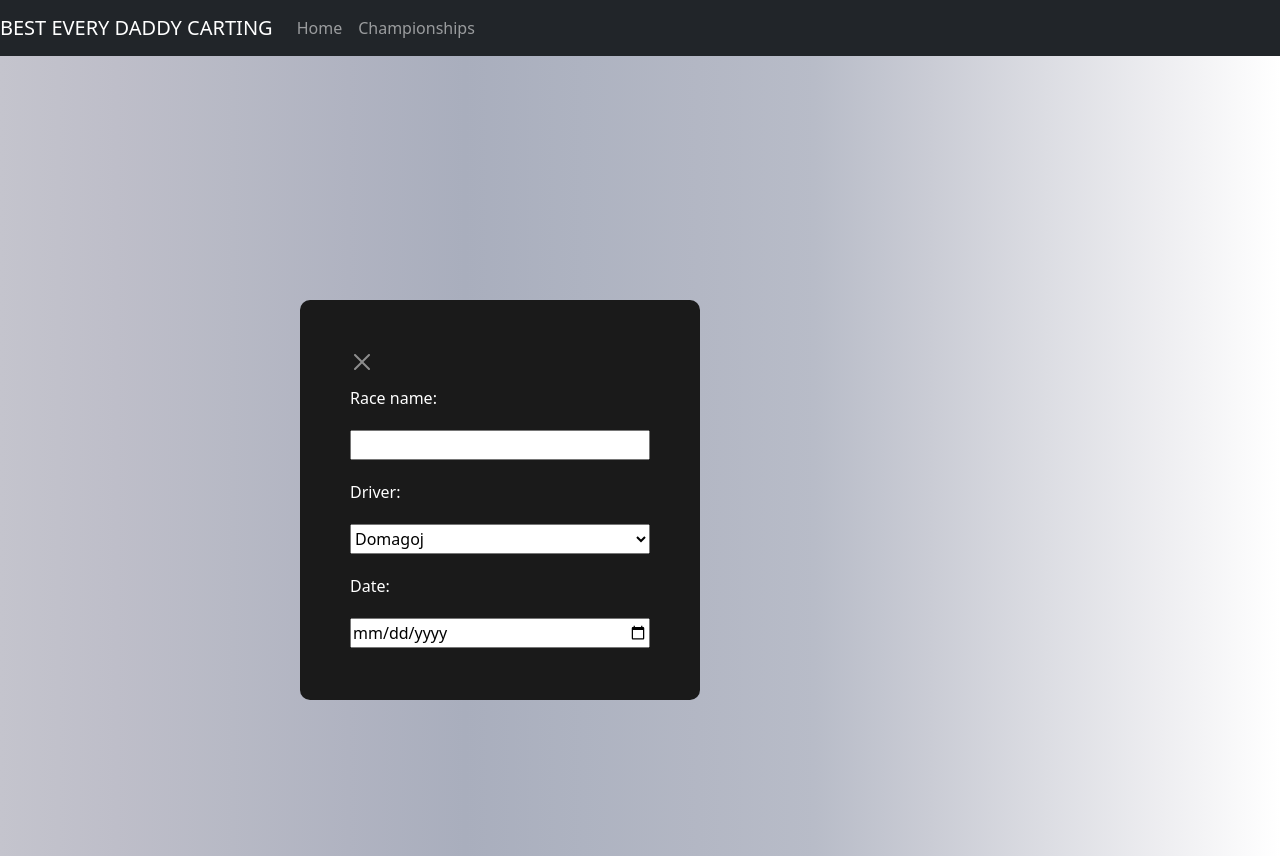
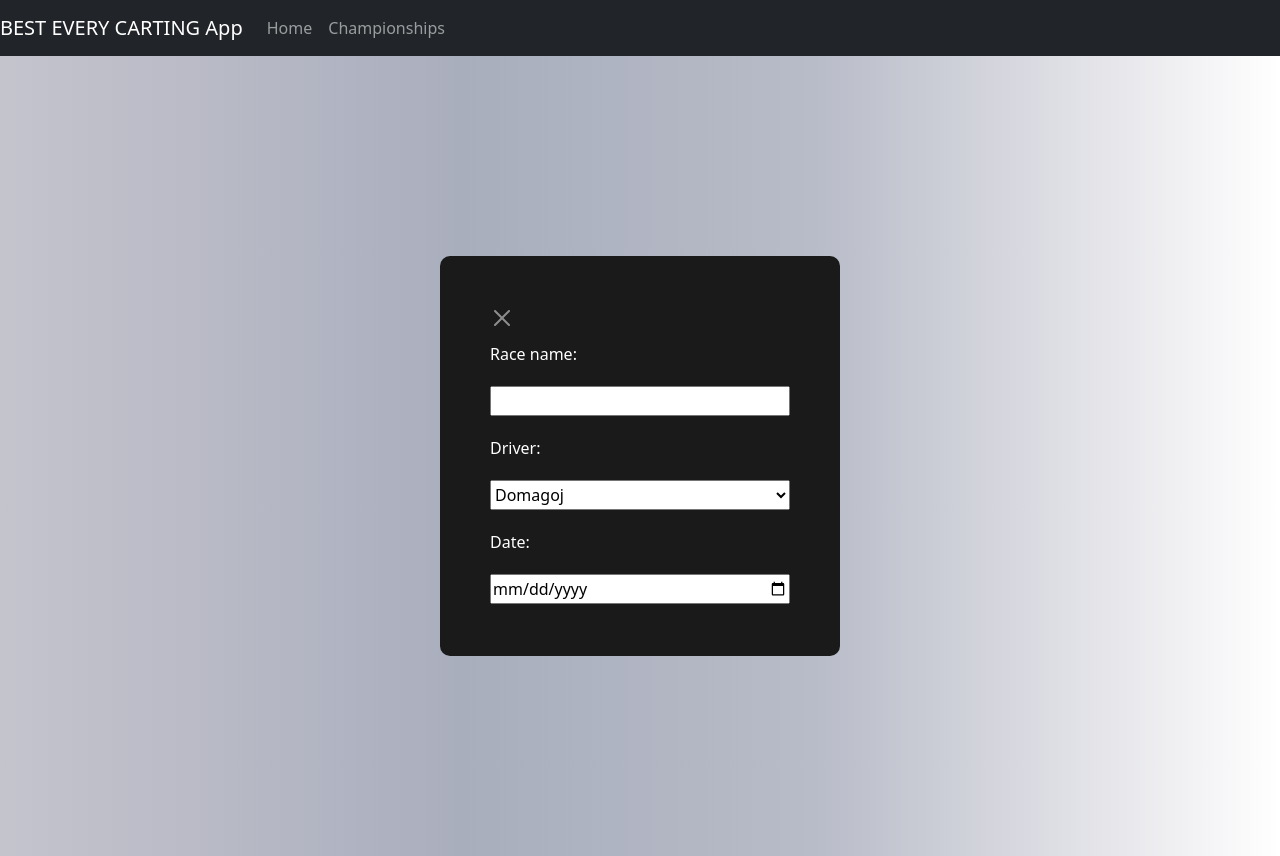
Before and after one commit to dompagoj/karting-best-ever-leaderboard, a React (Create React App) app in the folder frontend/: page /addrace in a window 1280 px wide. Built offline with nearby package versions, Linux system fonts and the light colour scheme.

Commit message:
remakes requested changes

```diff
--- a/frontend/src/ChampionshipDetails.tsx
+++ b/frontend/src/ChampionshipDetails.tsx
@@ -6,7 +6,6 @@ import { Wrapper } from './styles/Race.style'
 
 export const ChampionshipDetails = () => {
     const { id } = useParams()
-    // eslint-disable-next-line @typescript-eslint/no-non-null-assertion
     const { data, isLoading } = useQuery(['championship', id], ()=>getChampionship(id!))
 
     if (isLoading) return <h3>Loading...</h3>
--- a/frontend/src/Championships.tsx
+++ b/frontend/src/Championships.tsx
@@ -4,12 +4,9 @@ import { getChampionships } from './http'
 import { Wrapper } from './styles/Race.style'
 
 export const Championships = () => {
-    const { data, isLoading, error } = useQuery('championships', getChampionships)
+    const { data, isLoading } = useQuery('championships', getChampionships)
 
-    if (isLoading) return <h3>Loading...</h3>
-
-    console.log(data)
-    console.log(error)
+    if ( isLoading ) return <h3>Loading...</h3>
 
     return (
         <Wrapper>
--- a/frontend/src/MainRouter.tsx
+++ b/frontend/src/MainRouter.tsx
@@ -1,22 +1,16 @@
-import { BrowserRouter as Router, Routes, Route, Link } from 'react-router-dom'
+import { BrowserRouter as Router, Routes, Route } from 'react-router-dom'
 import { ChampionshipDetails } from './ChampionshipDetails'
 import { Championships } from './Championships'
-import { Navbar, Nav } from 'react-bootstrap'
 import { RaceForm } from './RaceForm'
 import { Home } from './Home'
+import { NavRoutes } from './NavRoutes'
 
 
 export function MainRouter() {
     return (
 
         <Router>
-            <Navbar bg="dark" variant="dark">
-                <Navbar.Brand>BEST EVERY DADDY CARTING</Navbar.Brand>
-                <Nav className="me-auto">
-                    <Nav.Link as={Link} to={'/'}>Home</Nav.Link>
-                    <Nav.Link as={Link} to={'/championships'}>Championships</Nav.Link>
-                </Nav>
-            </Navbar>
+            <NavRoutes/>
             <Routes>
                 <Route path='/' element={<Home/>}/>
                 <Route path='/championships' element={<Championships/>}/>
--- /dev/null
+++ b/frontend/src/NavRoutes.tsx
@@ -0,0 +1,15 @@
+import { Navbar, Nav,  } from 'react-bootstrap'
+import { Link } from 'react-router-dom'
+
+
+export function NavRoutes() {
+    return (
+        <Navbar bg="dark" variant="dark">
+            <Navbar.Brand>BEST EVERY CARTING App</Navbar.Brand>
+            <Nav className="me-auto">
+                <Nav.Link as={Link} to={'/'}>Home</Nav.Link>
+                <Nav.Link as={Link} to={'/championships'}>Championships</Nav.Link>
+            </Nav>
+        </Navbar>
+    )
+}
--- a/frontend/src/Race.tsx
+++ b/frontend/src/Race.tsx
@@ -1,18 +1,12 @@
-import { useState } from 'react'
 import { Button} from 'react-bootstrap'
 import { Link } from 'react-router-dom'
 import { Wrapper } from './styles/Race.style'
 
 export function AddRace(): JSX.Element {
-    const [ openForm, setOpenForm  ] = useState(false)
-
-    const toggleForm =  ()=> {
-        setOpenForm(!openForm)
-    }
 
     return (
         <Wrapper className='container-fluid'>
-            <Link to={'/addrace'}><Button type='button' onClick={toggleForm}>Add Race</Button></Link>
+            <Link to={'/addrace'}><Button type='button' >Add Race</Button></Link>
         </Wrapper>
     )
 }
--- a/frontend/src/RaceForm.tsx
+++ b/frontend/src/RaceForm.tsx
@@ -4,6 +4,7 @@ import { useQuery } from 'react-query'
 import { useNavigate } from 'react-router-dom'
 import { getDriver } from './http'
 import { Form, Input, Label, Select, Wrapper } from './styles/Race.style'
+import './styles/FormCard.css'
 
 
 
@@ -13,14 +14,13 @@ export function RaceForm(): JSX.Element {
     const onError = (errors, e) => console.log(errors, e)
     const history = useNavigate()
 
-    const { data, isLoading}= useQuery('drivers', getDriver)
-
-
+    const { data, isLoading } = useQuery('drivers', getDriver)
 
     if (isLoading) return <h3>Loading ...</h3>
 
     return (
         <Wrapper className='container-fluid'>
+            <div className='form-container'>
                 <Form onSubmit={handleSubmit(onSubmit, onError)}>
                     <CloseButton onClick={()=>history(-1)} variant='white'/>
                     <br/>
@@ -28,13 +28,14 @@ export function RaceForm(): JSX.Element {
                     <Input id='racename' {...register('driver', { required: true })}></Input>
                     <Label htmlFor='driver'>Driver: </Label>
                     <Select id='dirver'>
-                    {data?.map((drivers, index) => (
-                        <option key={index}>{drivers.name}</option>
+                        {data?.map((driver) => (
+                            <option key={driver.id}>{driver.name}</option>
                         ))}
                     </Select><br/>
                     <Label htmlFor='date'>Date: </Label>
                     <Input id='date' type="date" {...register('date', { required: true })}></Input>
                 </Form>
+            </div>
         </Wrapper>
     )
 }
--- a/frontend/src/http.ts
+++ b/frontend/src/http.ts
@@ -3,16 +3,16 @@ import { Championships, Drivers } from './Data'
 export async function getChampionships() {
     return Championships
 }
-export function mapExample(id:string){
-    const a = Championships.map((championship)=>{
-        return championship.name+'asd'
-    })
-    const b = map(Championships, (championship)=>{
-        return championship.name+'asd'
-    })
-    console.log(a)
-    console.log(b)
-}
+// export function mapExample(id:string){
+//     const a = Championships.map((championship)=>{
+//         return championship.name+'asd'
+//     })
+//     const b = map(Championships, (championship)=>{
+//         return championship.name+'asd'
+//     })
+//     console.log(a)
+//     console.log(b)
+// }
 
 export async function getChampionship(id:string) {
     return Championships.find((c)=>{
@@ -25,12 +25,12 @@ export async function getDriver() {
     return Drivers
 }
 
-function map(arr: any[], cb) {
-    const init:any[] = []
-    for(let i=0; i<arr.length; i++){
-        const elem = arr[i]
-        const result = cb(elem)
-        init.push(result)
-    }
-    return init
-}
+// function map(arr: any[], cb) {
+//     const init:any[] = []
+//     for(let i=0; i<arr.length; i++){
+//         const elem = arr[i]
+//         const result = cb(elem)
+//         init.push(result)
+//     }
+//     return init
+// }
--- /dev/null
+++ b/frontend/src/styles/FormCard.css
@@ -0,0 +1,6 @@
+.form-container{
+ position: relative;
+ left: 50%;
+ right: 50%;
+ transform: translate(-50%, 50%);
+}
--- a/frontend/src/styles/Race.style.tsx
+++ b/frontend/src/styles/Race.style.tsx
@@ -8,10 +8,7 @@ margin:  auto;
 padding: 50px;
 background-color: #1a1a1a;
 border-radius: 10px;
-/* display:inline-block; */
-position:absolute;
-left: 300px;
-top: 300px;
+/* display:flex; */
 
 
 `
```
Also changed, not shown: frontend/.eslintrc.json. Lines whose indentation alone changed are shown as unchanged.
